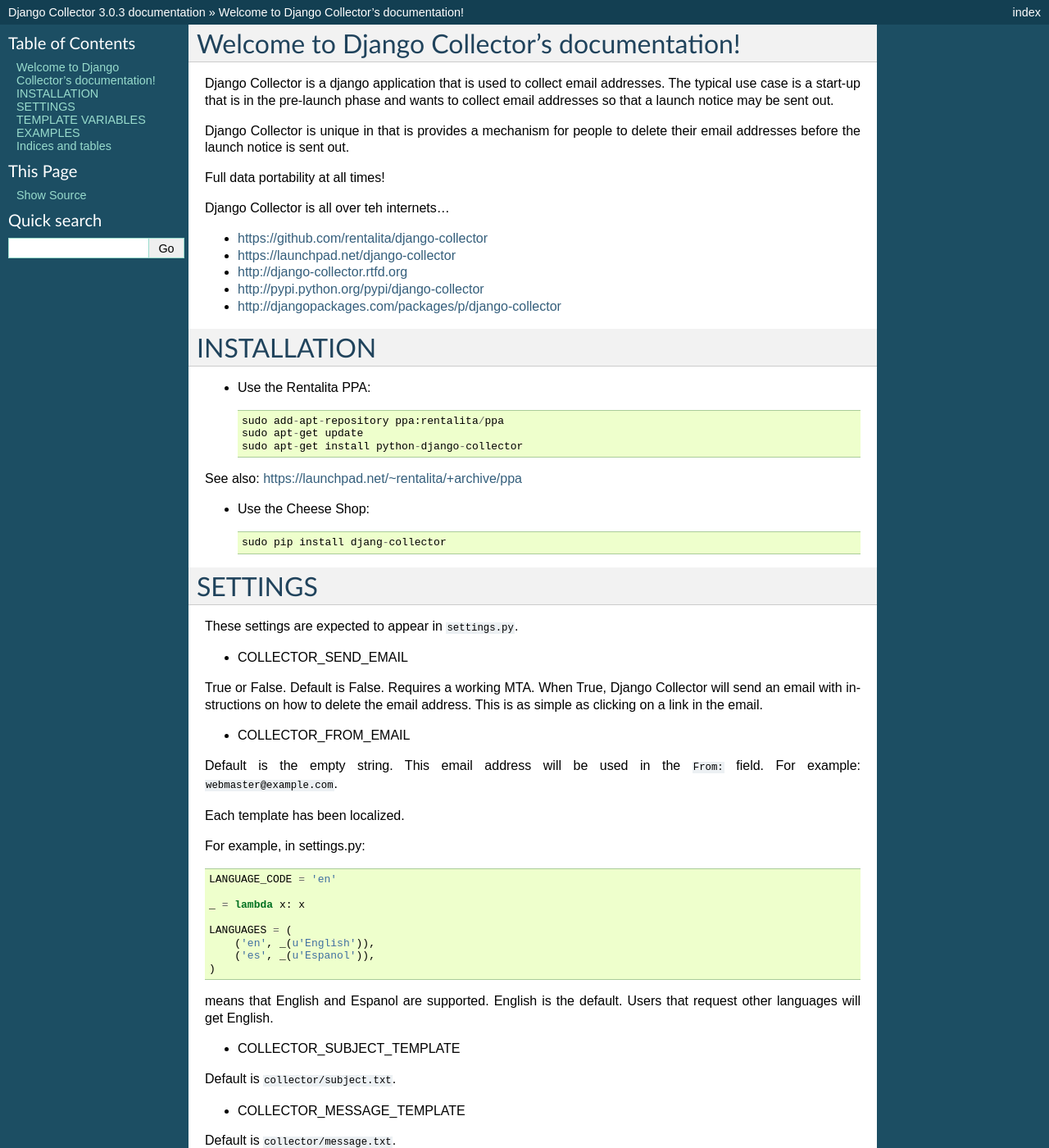
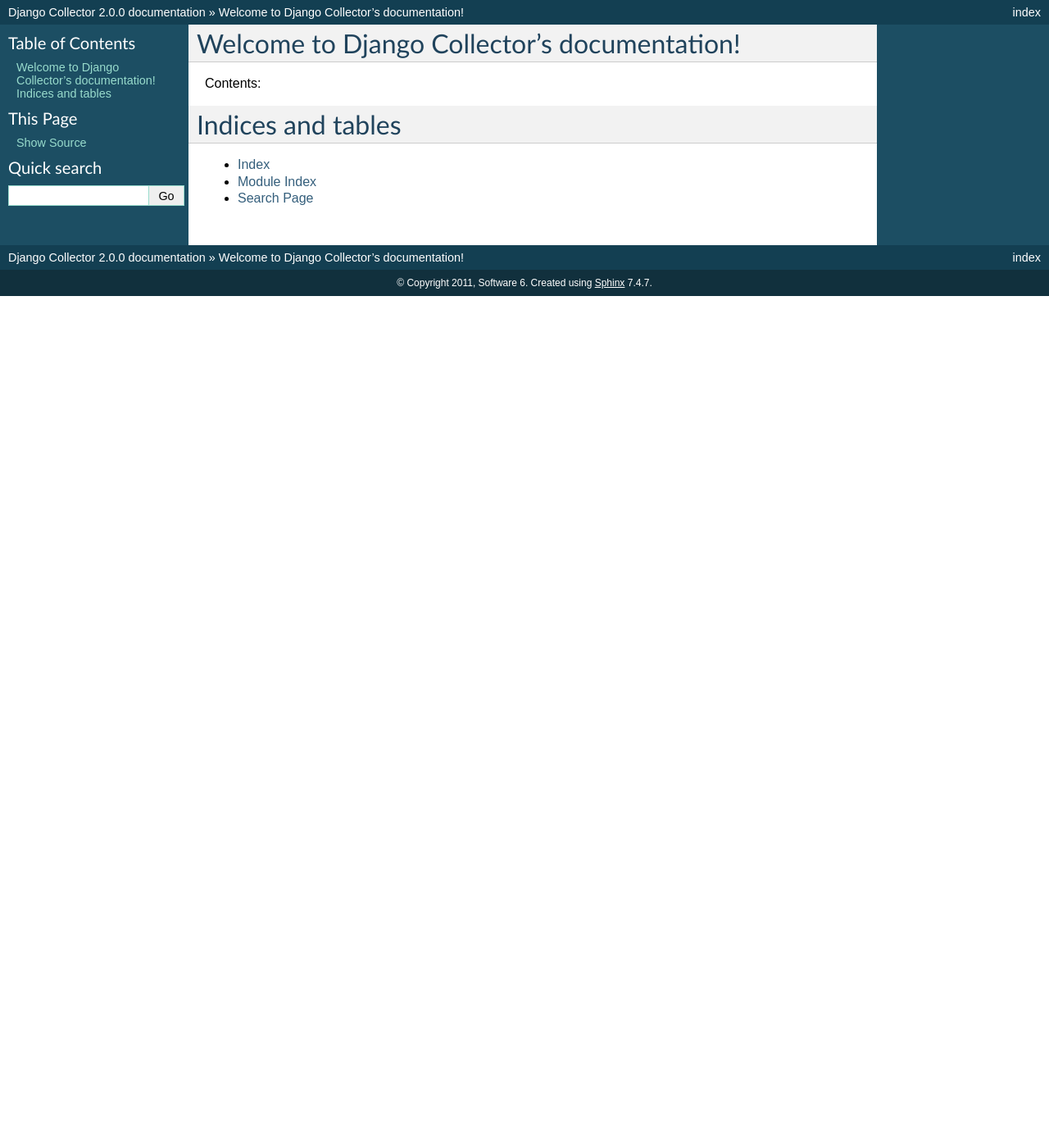
Before and after one commit to swqqn/django-collector, a Sphinx documentation site: the page built from docs/index.rst, in a window 1280 px wide and 1400 px high. Shown: the whole window at 82% size. Built offline with Sphinx 7.4.7, drawn with Linux system fonts in a browser that asks for light colours; some of the changed text lies outside the part shown.

Commit message:
sphinx-quickstart

```diff
--- a/docs/conf.py
+++ b/docs/conf.py
@@ -41,16 +41,16 @@ master_doc = 'index'
 
 # General information about the project.
 project = u'Django Collector'
-copyright = u'2012, Rentalita'
+copyright = u'2011, Software 6'
 
 # The version info for the project you're documenting, acts as replacement for
 # |version| and |release|, also used in various other places throughout the
 # built documents.
 #
 # The short X.Y version.
-version = '3.0'
+version = '2.0.0'
 # The full version, including alpha/beta/rc tags.
-release = '3.0.3'
+release = '2.0.0'
 
 # The language for content autogenerated by Sphinx. Refer to documentation
 # for a list of supported languages.
@@ -179,7 +179,7 @@ htmlhelp_basename = 'DjangoCollectordoc'
 # (source start file, target name, title, author, documentclass [howto/manual]).
 latex_documents = [
   ('index', 'DjangoCollector.tex', u'Django Collector Documentation',
-   u'Rentalita', 'manual'),
+   u'Software 6', 'manual'),
 ]
 
 # The name of an image file (relative to this directory) to place at the top of
@@ -212,5 +212,5 @@ latex_documents = [
 # (source start file, name, description, authors, manual section).
 man_pages = [
     ('index', 'djangocollector', u'Django Collector Documentation',
-     [u'Rentalita'], 1)
+     [u'Software 6'], 1)
 ]
--- a/docs/index.rst
+++ b/docs/index.rst
@@ -1,109 +1,15 @@
+.. Django Collector documentation master file, created by
+   sphinx-quickstart on Thu Oct  6 12:00:52 2011.
+   You can adapt this file completely to your liking, but it should at least
+   contain the root `toctree` directive.
+
 Welcome to Django Collector's documentation!
 ============================================
 
-Django Collector is a django application that is used to collect email
-addresses. The typical use case is a start-up that is in the
-pre-launch phase and wants to collect email addresses so that a launch
-notice may be sent out.
+Contents:
 
-Django Collector is unique in that is provides a mechanism for people
-to delete their email addresses before the launch notice is sent out.
-
-Full data portability at all times!
-
-Django Collector is all over teh internets...
-
-* https://github.com/rentalita/django-collector
-* https://launchpad.net/django-collector
-* http://django-collector.rtfd.org
-* http://pypi.python.org/pypi/django-collector
-* http://djangopackages.com/packages/p/django-collector
-
-INSTALLATION
-============
-
-* Use the Rentalita PPA::
-
-    sudo add-apt-repository ppa:rentalita/ppa
-    sudo apt-get update
-    sudo apt-get install python-django-collector
-
-See also: https://launchpad.net/~rentalita/+archive/ppa
-
-* Use the Cheese Shop::
-
-    sudo pip install djang-collector
-
-SETTINGS
-========
-
-These settings are expected to appear in ``settings.py``.
-
-* COLLECTOR_SEND_EMAIL
-
-True or False. Default is False. Requires a working MTA. When True,
-Django Collector will send an email with instructions on how to delete
-the email address. This is as simple as clicking on a link in the
-email.
-
-* COLLECTOR_FROM_EMAIL
-
-Default is the empty string. This email address will be used in the
-``From:`` field. For example: ``webmaster@example.com``.
-
-Each template has been localized.
-
-For example, in settings.py::
-
-    LANGUAGE_CODE = 'en'
-
-    _ = lambda x: x
-
-    LANGUAGES = (
-        ('en', _(u'English')),
-        ('es', _(u'Espanol')),
-    )
-
-means that English and Espanol are supported. English is the
-default. Users that request other languages will get English.
-
-* COLLECTOR_SUBJECT_TEMPLATE
-
-Default is ``collector/subject.txt``.
-
-* COLLECTOR_MESSAGE_TEMPLATE
-
-Default is ``collector/message.txt``.
-
-* COLLECTOR_DELETED_TEMPLATE
-
-Default is ``collector/deleted.html``. This template will be
-displayed when the user deletes her email address by clicking the link
-in the email sent to her.
-
-* COLLECTOR_BLOB404_TEMPLATE
-
-Default is ``collector/blob404.html``. This template will be
-displayed when the user attempts to delete an email address that has
-already been deleted.
-
-TEMPLATE VARIABLES
-==================
-
-These variables are made available to every template.
-
-* COLLECTOR_URL
-
-This is a fully-qualified, hard-to-guess, and unique URL that will
-delete the associated email address when clicked. This is expected to
-appear in the ``COLLECTOR_MESSAGE_TEMPLATE``.
-
-EXAMPLES
-========
-
-Sites using Django Collector:
-
-* https://www.rentalita.com
+.. toctree::
+   :maxdepth: 2
 
 Indices and tables
 ==================
```
